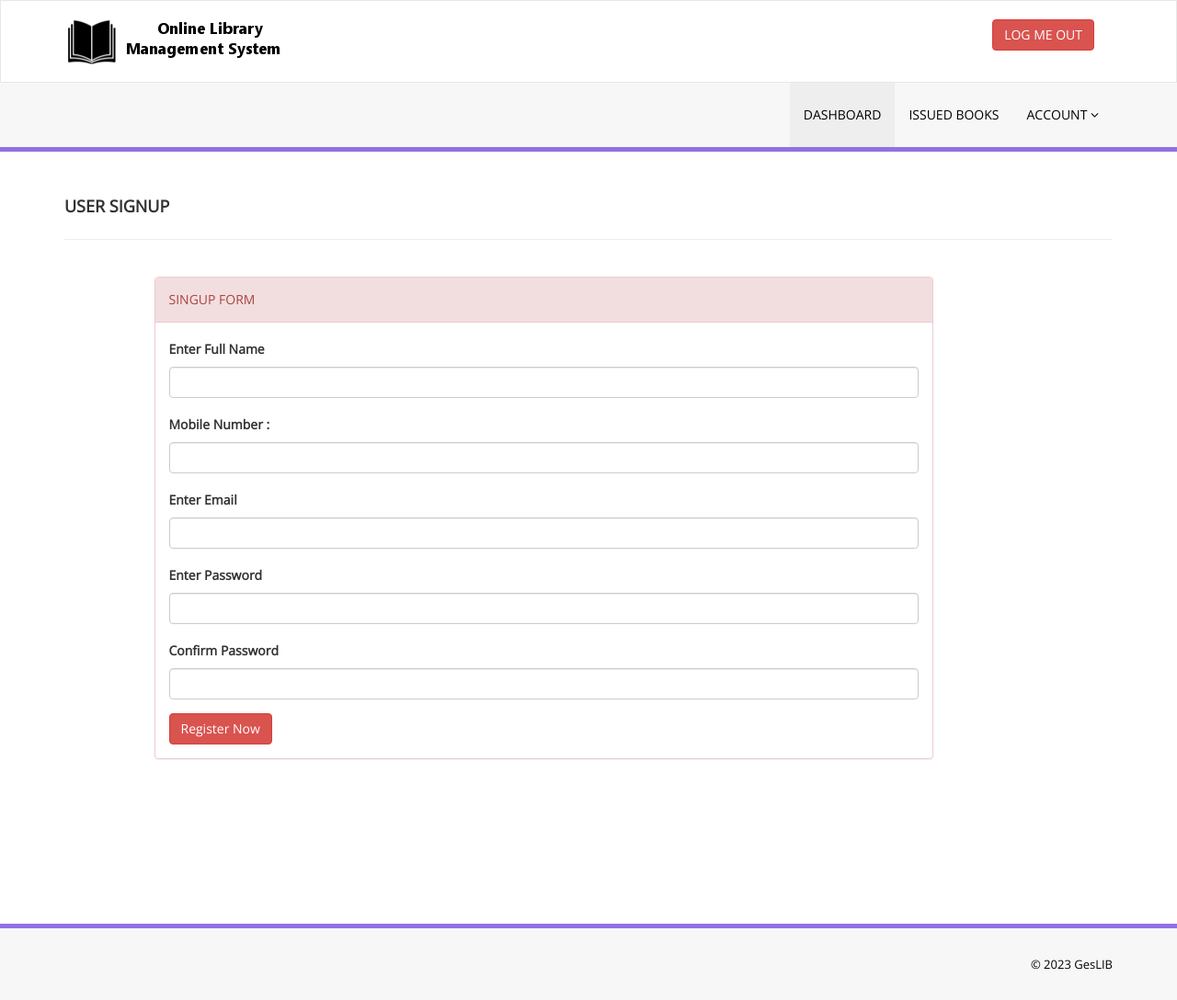
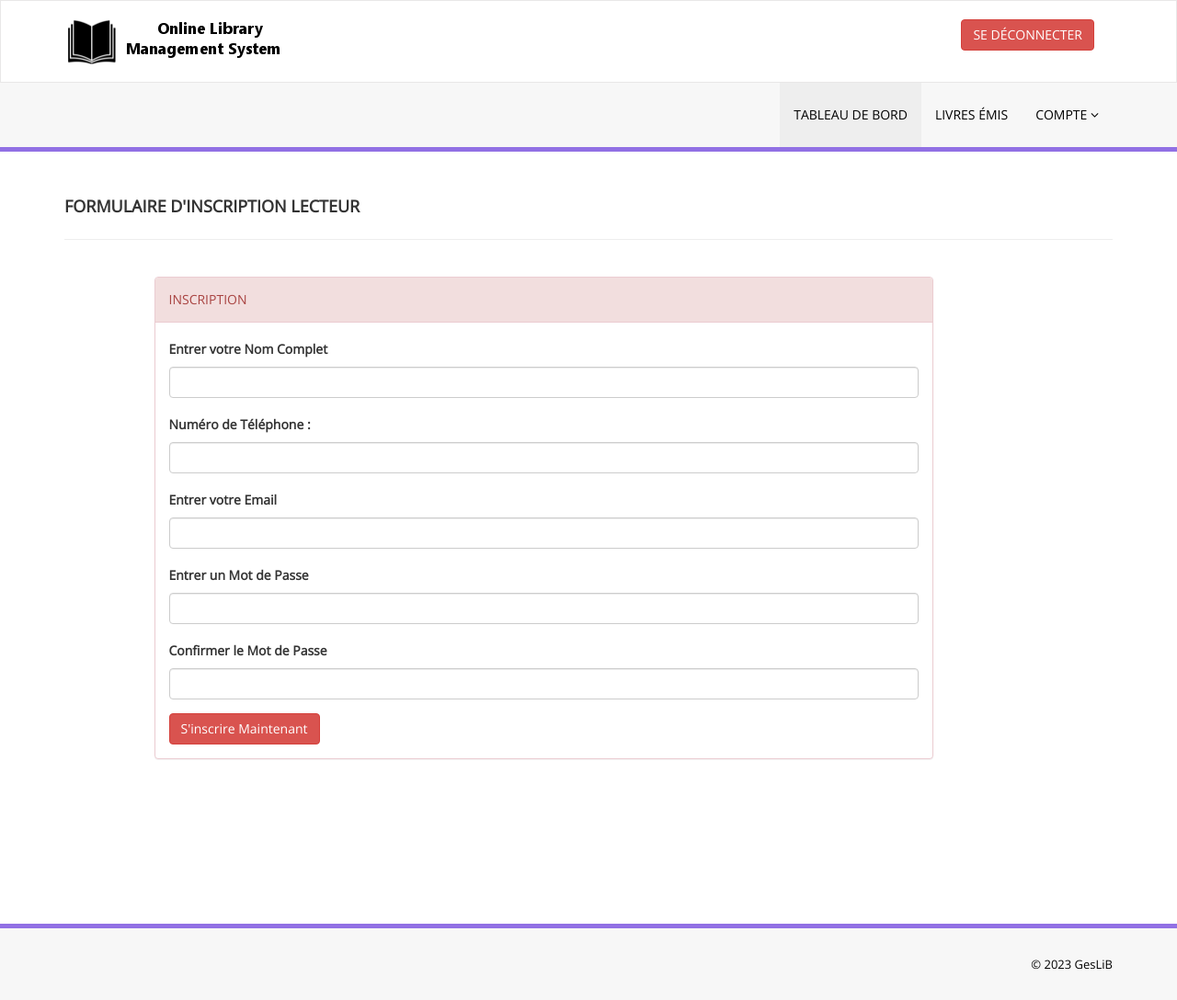
Before and after one commit to fhermas22/GesLib, a PHP site: page /signup.php in a window 1280 px wide. Shown: the whole page at 92% size. Run offline with PHP 8.4, Linux system fonts and the light colour scheme; a user stored in the database is signed in.

Commit message:
Modidif. pages connexion lecteur & admin

```diff
--- a/GesLIB/includes/footer.php
+++ b/GesLIB/includes/footer.php
@@ -2,7 +2,7 @@
         <div class="container">
             <div class="row">
                 <div class="col-md-12">
-                   &copy; <?php echo date('Y');?> GesLIB </a>
+                   &copy; <?php echo date('Y');?> GesLiB </a>
                 </div>
 
             </div>
--- a/GesLIB/includes/header.php
+++ b/GesLIB/includes/header.php
@@ -16,7 +16,7 @@
 {
 ?>
             <div class="right-div">
-                <a href="logout.php" class="btn btn-danger pull-right">LOG ME OUT</a>
+                <a href="logout.php" class="btn btn-danger pull-right">SE DÉCONNECTER</a>
             </div>
             <?php }?>
         </div>
@@ -31,13 +31,13 @@
                 <div class="col-md-12">
                     <div class="navbar-collapse collapse ">
                         <ul id="menu-top" class="nav navbar-nav navbar-right">
-                            <li><a href="dashboard.php" class="menu-top-active">DASHBOARD</a></li>
-                            <li><a href="issued-books.php">Issued Books</a></li>
+                            <li><a href="dashboard.php" class="menu-top-active">TABLEAU DE BORD</a></li>
+                            <li><a href="issued-books.php">Livres Émis</a></li>
                              <li>
-                                <a href="#" class="dropdown-toggle" id="ddlmenuItem" data-toggle="dropdown"> Account <i class="fa fa-angle-down"></i></a>
+                                <a href="#" class="dropdown-toggle" id="ddlmenuItem" data-toggle="dropdown"> Compte <i class="fa fa-angle-down"></i></a>
                                 <ul class="dropdown-menu" role="menu" aria-labelledby="ddlmenuItem">
-                                    <li role="presentation"><a role="menuitem" tabindex="-1" href="my-profile.php">My Profile</a></li>
-                                     <li role="presentation"><a role="menuitem" tabindex="-1" href="change-password.php">Change Password</a></li>
+                                    <li role="presentation"><a role="menuitem" tabindex="-1" href="my-profile.php">Mon Profil</a></li>
+                                     <li role="presentation"><a role="menuitem" tabindex="-1" href="change-password.php">Changer le Mot de Passe</a></li>
                                 </ul>
                             </li>
 
@@ -56,11 +56,11 @@
                     <div class="navbar-collapse collapse ">
                         <ul id="menu-top" class="nav navbar-nav navbar-right">
 
-      <li><a href="index.php">Home</a></li>
-      <li><a href="index.php#ulogin">User Login</a></li>
-                            <li><a href="signup.php">User Signup</a></li>
+      <li><a href="index.php">Acceuil</a></li>
+      <li><a href="index.php#ulogin">Connexion Lecteur</a></li>
+                            <li><a href="signup.php">Inscription Lecteur</a></li>
 
-                            <li><a href="adminlogin.php">Admin Login</a></li>
+                            <li><a href="adminlogin.php">Connexion Administrateur</a></li>
 
                         </ul>
                     </div>
--- a/GesLIB/signup.php
+++ b/GesLIB/signup.php
@@ -50,7 +50,7 @@ echo "<script>alert('Something went wrong. Please try again');</script>";
     <!--[if IE]>
         <meta http-equiv="X-UA-Compatible" content="IE=edge,chrome=1">
         <![endif]-->
-    <title>Online Library Management System | Student Signup</title>
+    <title>GesLib | Inscription Lecteur</title>
     <!-- BOOTSTRAP CORE STYLE  -->
     <link href="assets/css/bootstrap.css" rel="stylesheet" />
     <!-- FONT AWESOME STYLE  -->
@@ -96,7 +96,7 @@ error:function (){}
          <div class="container">
         <div class="row pad-botm">
             <div class="col-md-12">
-                <h4 class="header-line">User Signup</h4>
+                <h4 class="header-line">FORMULAIRE D'INSCRIPTION LECTEUR</h4>
 
                             </div>
 
@@ -106,38 +106,38 @@ error:function (){}
 <div class="col-md-9 col-md-offset-1">
                <div class="panel panel-danger">
                         <div class="panel-heading">
-                           SINGUP FORM
+                           INSCRIPTION
                         </div>
                         <div class="panel-body">
                             <form name="signup" method="post" onSubmit="return valid();">
 <div class="form-group">
-<label>Enter Full Name</label>
+<label>Entrer votre Nom Complet</label>
 <input class="form-control" type="text" name="fullanme" autocomplete="off" required />
 </div>
 
 
 <div class="form-group">
-<label>Mobile Number :</label>
+<label>Numéro de Téléphone :</label>
 <input class="form-control" type="text" name="mobileno" maxlength="10" autocomplete="off" required />
 </div>
 
 <div class="form-group">
-<label>Enter Email</label>
+<label>Entrer votre Email</label>
 <input class="form-control" type="email" name="email" id="emailid" onBlur="checkAvailability()"  autocomplete="off" required  />
    <span id="user-availability-status" style="font-size:12px;"></span>
 </div>
 
 <div class="form-group">
-<label>Enter Password</label>
+<label>Entrer un Mot de Passe</label>
 <input class="form-control" type="password" name="password" autocomplete="off" required  />
 </div>
 
 <div class="form-group">
-<label>Confirm Password </label>
+<label>Confirmer le Mot de Passe </label>
 <input class="form-control"  type="password" name="confirmpassword" autocomplete="off" required  />
 </div>
 
-<button type="submit" name="signup" class="btn btn-danger" id="submit">Register Now </button>
+<button type="submit" name="signup" class="btn btn-danger" id="submit">S'inscrire Maintenant </button>
 
                                     </form>
                             </div>
```
Also changed, not shown: GesLIB/adminlogin.php (+6 -6 lines), GesLIB/dashboard.php (+5 -5 lines), GesLIB/index.php (+7 -7 lines), GesLIB/user-forgot-password.php (+8 -8 lines).
